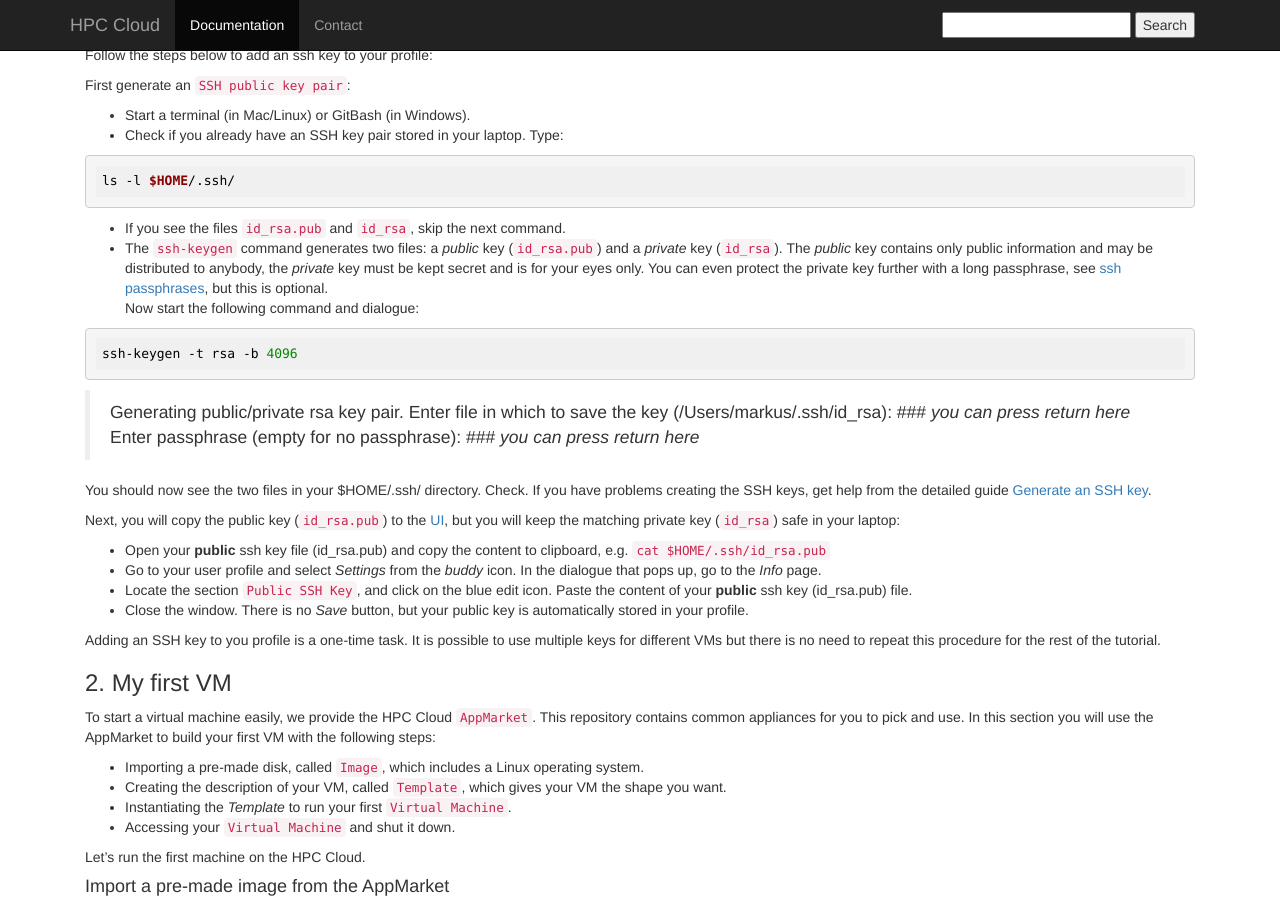
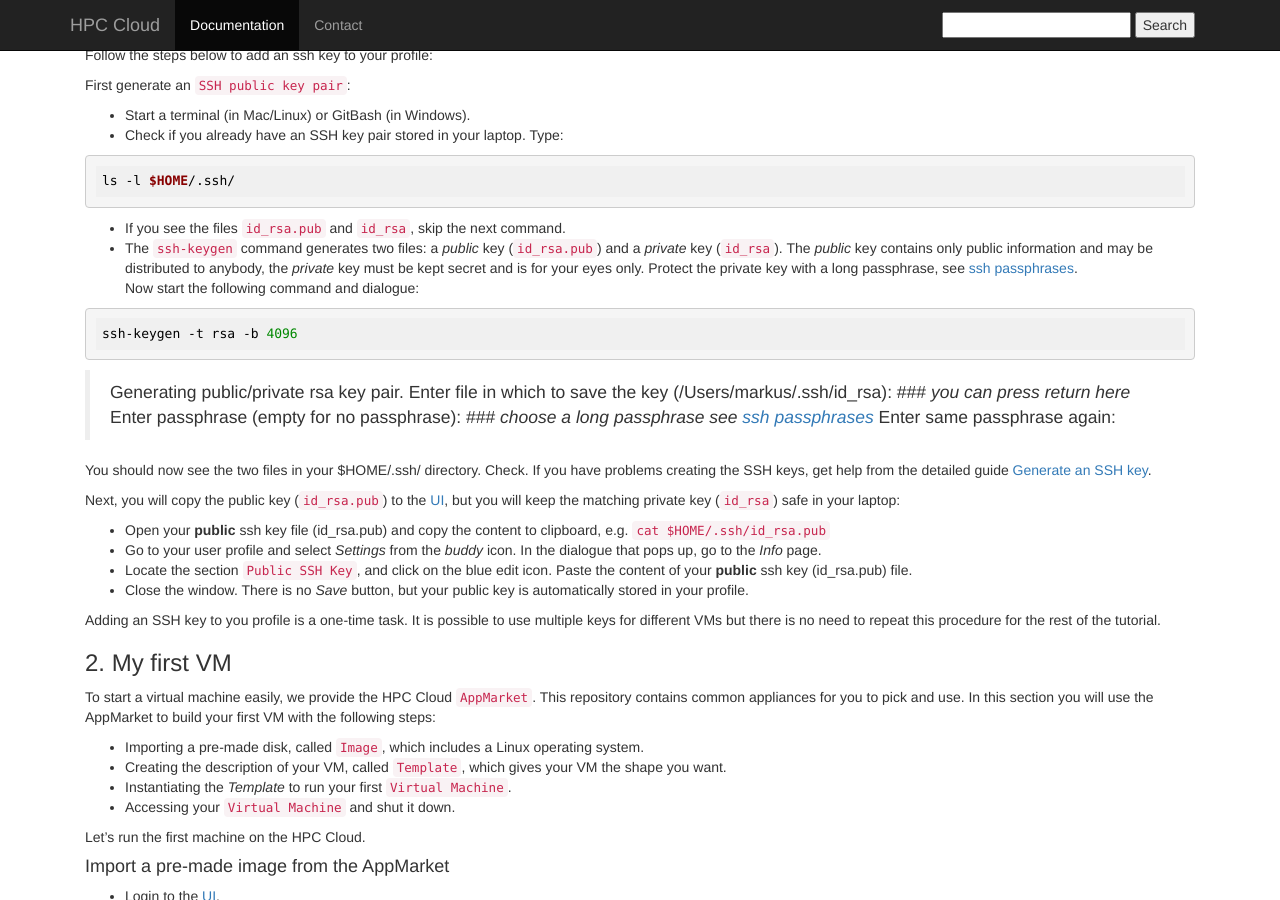
Before and after one commit to sara-nl/clouddocs, a Jekyll site: the page built from UvAworkshop-2016-01-25/UvAworkshop-2016-01-25-partA.markdown, in a window 1280 px wide and 900 px high, scrolled down 930 px. Built offline with Jekyll 4.4.1, drawn with Linux system fonts in a browser that asks for light colours; nearby versions of some CDN libraries.

Commit message:
docs for UvA workshop 2016-01-25

````diff
--- a/UvAworkshop-2016-01-25/UvAworkshop-2016-01-25-partA.markdown
+++ b/UvAworkshop-2016-01-25/UvAworkshop-2016-01-25-partA.markdown
@@ -65,7 +65,7 @@ ls -l $HOME/.ssh/
 
 * If you see the files `id_rsa.pub` and `id_rsa`, skip the next command.
 * The `ssh-keygen` command generates two files: a _public_ key (`id_rsa.pub`) and a _private_ key (`id_rsa`).
-  The _public_ key contains only public information and may be distributed to anybody, the _private_ key must be kept secret and is for your eyes only. You can even protect the private key further with a long passphrase, see [ssh passphrases](https://help.github.com/articles/working-with-ssh-key-passphrases/), but this is optional.
+  The _public_ key contains only public information and may be distributed to anybody, the _private_ key must be kept secret and is for your eyes only. Protect the private key with a long passphrase, see [ssh passphrases](https://help.github.com/articles/working-with-ssh-key-passphrases/).
   Now start the following command and dialogue:
 
 ```sh
@@ -74,7 +74,8 @@ ssh-keygen -t rsa -b 4096
 
 > Generating public/private rsa key pair.
 > Enter file in which to save the key (/Users/markus/.ssh/id_rsa):     ### _you can press return here_
-> Enter passphrase (empty for no passphrase):     ### _you can press return here_
+> Enter passphrase (empty for no passphrase):     ### _choose a long passphrase see [ssh passphrases](https://help.github.com/articles/working-with-ssh-key-passphrases/)_
+> Enter same passphrase again:
 
 You should now see the two files in your $HOME/.ssh/ directory. Check.
 If you have problems creating the SSH keys, get help from the detailed guide [Generate an SSH key](/SSHkey).
````
